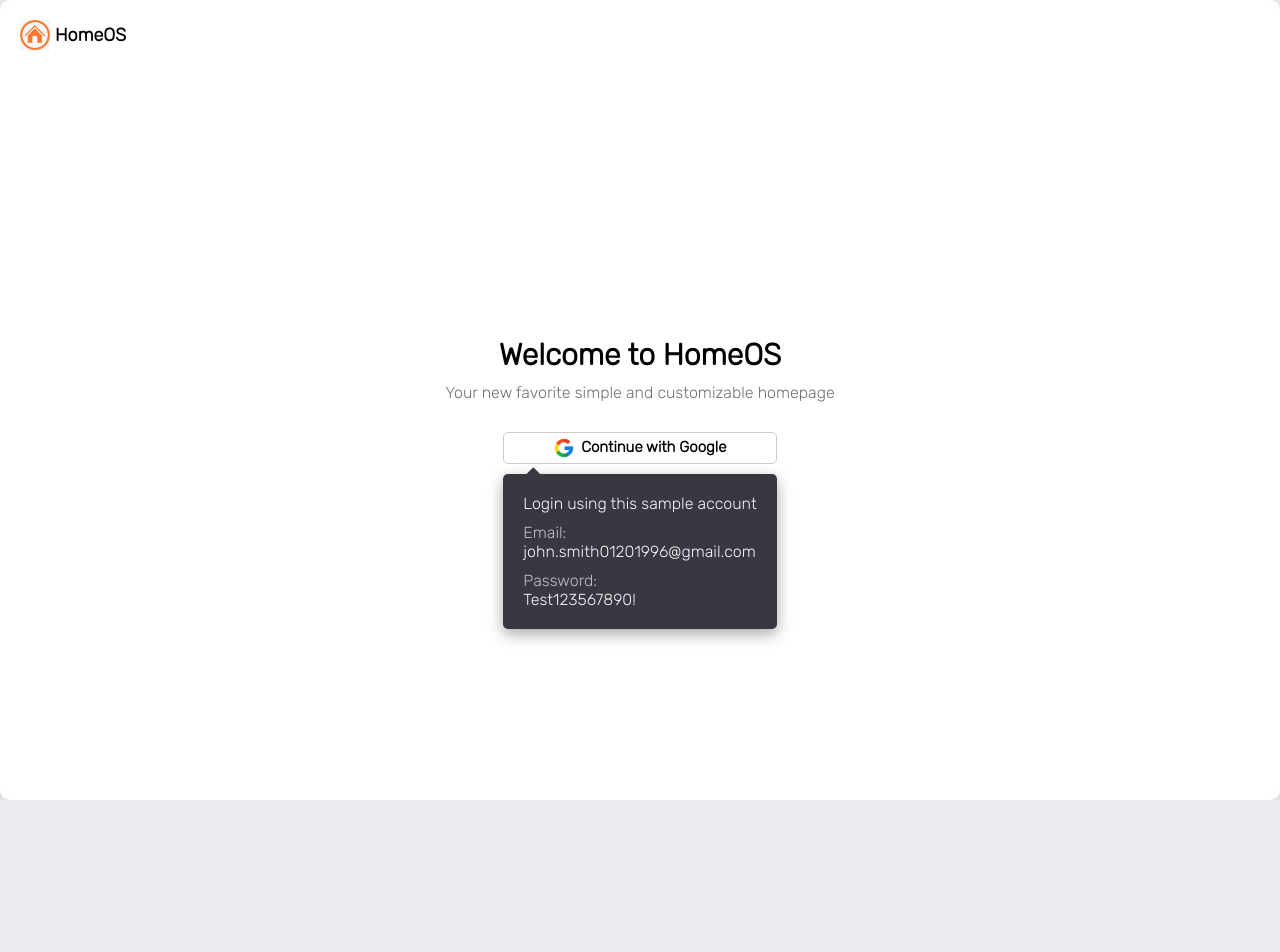
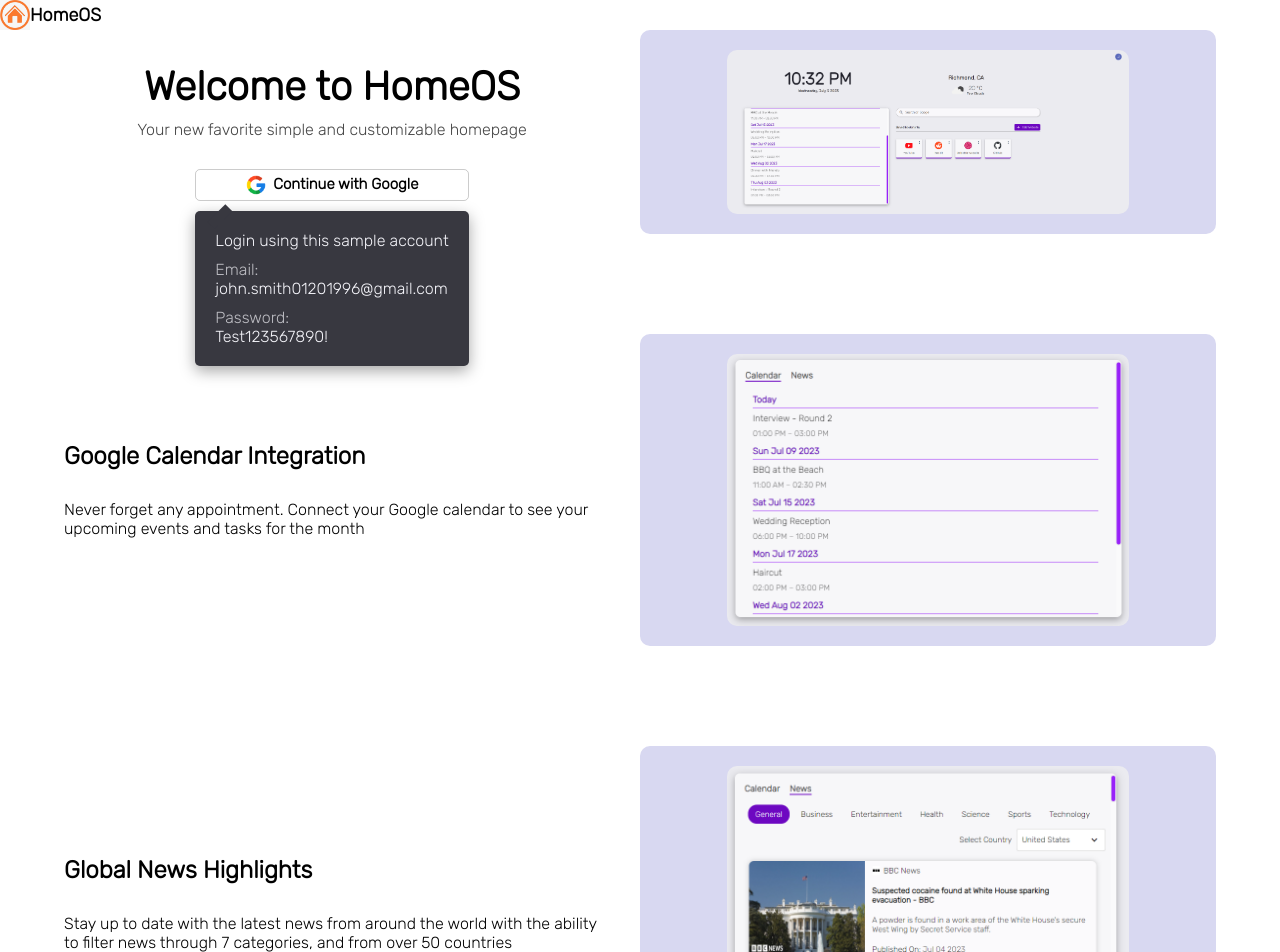
Before and after one commit to jon-ng0120/HomeOS, a React (Create React App) app in the folder client/: page / in a window 1280 px wide. Shown: the top 952 px of the page. Before the commit the page ends 800 px from the top, so only its background shows below. Built offline with nearby package versions, Linux system fonts and the light colour scheme; no server answers.

Commit message:
Added content to login page for details

```diff
--- a/client/src/App.scss
+++ b/client/src/App.scss
@@ -5,9 +5,9 @@
   display: flex;
   flex-direction: column;
   gap: 3rem;
-  width: 95%;
+  width: 100%;
+  height: 100%;
   margin: auto;
-  height: 80vh;
 }
 
 .background {
--- a/client/src/components/login/Login.js
+++ b/client/src/components/login/Login.js
@@ -5,6 +5,9 @@
 import classes from './Login.module.scss';
 import PulseLoader from 'react-spinners/PulseLoader';
 import SampleLoginTooltip from './SampleLoginTooltip';
+import overview from '../../assets/overview.png';
+import calendar from '../../assets/calendar.png';
+import news from '../../assets/news.png';
 
 const Login = () => {
   const authProviderCtx = useContext(AuthContext);
@@ -87,6 +90,10 @@
   };
   return (
     <div className={classes.login_container}>
+      <div className={classes.icon_container}>
+        <img src={icon} className={classes.icon} />
+        <p className={classes.title}>HomeOS</p>
+      </div>
       {loading ? (
         <div className={classes.loading_container}>
           <PulseLoader color="#f36d14" />
@@ -94,12 +101,10 @@
         </div>
       ) : (
         <>
-          <div className={classes.icon_container}>
-            <img src={icon} className={classes.icon} />
-            <p className={classes.title}>HomeOS</p>
-          </div>
+          <div className={classes.details}>
+            <div>
               <div className={classes.login_info}>
-            <p className={classes.welcome}>Welcome to HomeOS</p>
+                <h1 className={classes.welcome}>Welcome to HomeOS</h1>
                 <p className={classes.welcome_details}>
                   Your new favorite simple and customizable homepage
                 </p>
@@ -109,6 +114,48 @@
                 </div>
                 <SampleLoginTooltip />
               </div>
+              <div className={classes.imageContainer}>
+                <img src={overview} />
+              </div>
+            </div>
+            <div>
+              <div>
+                <h2>Google Calendar Integration</h2>
+                <p>
+                  Never forget any appointment. Connect your Google calendar to
+                  see your upcoming events and tasks for the month
+                </p>
+              </div>
+              <div className={classes.imageContainer}>
+                <img src={calendar} />
+              </div>
+            </div>
+            <div>
+              <div>
+                <h2>Global News Highlights</h2>
+                <p>
+                  Stay up to date with the latest news from around the world
+                  with the ability to filter news through 7 categories, and from
+                  over 50 countries
+                </p>
+              </div>
+              <div className={classes.imageContainer}>
+                <img src={news} />
+              </div>
+            </div>
+            <div>
+              <div>
+                <h2>Customizable Bookmarks</h2>
+                <p>
+                  Create a list of your favorite websites and save them in your
+                  bookmarked section.
+                </p>
+              </div>
+              <div className={classes.imageContainer}>
+                <img src={news} />
+              </div>
+            </div>
+          </div>
         </>
       )}
     </div>
--- a/client/src/components/login/Login.module.scss
+++ b/client/src/components/login/Login.module.scss
@@ -1,14 +1,58 @@
 .login_container {
   display: flex;
-  position: relative;
   flex-direction: column;
-  justify-content: center;
+  // position: relative;
+  // flex-direction: column;
+  // justify-content: center;
   background-color: #fff;
-  // width: 60rem;
-  height: 100vh;
+  min-height: 100vh;
+  // margin: auto;
+  // box-shadow: rgba(100, 100, 111, 0.2) 0px 7px 29px 0px;
+  // justify-content: center;
+}
+
+.details {
+  height: 100%;
+  max-width: 1400px;
+  width: 90%;
+  display: flex;
+  flex-direction: column;
+  gap: 10rem;
   margin: auto;
-  border-radius: 1rem;
-  box-shadow: rgba(100, 100, 111, 0.2) 0px 7px 29px 0px;
+  // flex-direction: column;
+  // justify-content: center;
+  // align-items: center;
+
+  & > div {
+    display: flex;
+    flex-direction: column;
+    align-items: center;
+    gap: 4rem;
+    h2 {
+      margin-bottom: 3rem;
+    }
+    @media (min-width: 992px) {
+      flex-direction: row;
+    }
+    & > div {
+      @media (min-width: 992px) {
+        width: 100%;
+      }
+    }
+  }
+
+  .imageContainer {
+    border-radius: 1rem;
+    background-color: rgb(216, 216, 241);
+    display: flex;
+    align-items: center;
+    justify-content: center;
+    padding: 2rem;
+    img {
+      width: 75%;
+      border-radius: 1rem;
+    }
+  }
 }
 
 .loading_container {
@@ -21,12 +65,12 @@
 }
 
 .icon_container {
-  position: absolute;
-  top: 2rem;
-  left: 2rem;
+  // position: absolute;
+  // top: 2rem;
+  // left: 2rem;
   display: flex;
   align-items: center;
-  gap: 0.5rem;
+  // gap: 0.5rem;
 
   .icon {
     height: 3rem;
@@ -48,12 +92,12 @@
   position: relative;
 
   .welcome {
-    font-size: 3rem;
-    font-weight: 600;
+    font-size: 4rem;
+    font-weight: 800;
   }
 
   .welcome_details {
-    color: rgb(114, 114, 114);
+    color: rgb(69, 69, 69);
   }
 
   .sign_in_btn {
--- a/client/src/components/websites/WebsiteModal.js
+++ b/client/src/components/websites/WebsiteModal.js
@@ -38,7 +38,7 @@
       url: values.url,
       icon: `https://t2.gstatic.com/faviconV2?client=SOCIAL&type=FAVICON&fallback_opts=TYPE,SIZE,URL&url=http://${websiteDomain}&size=64`,
     };
-    const res = await fetch('http://localhost:8080/website/create', {
+    const res = await fetch('https://homeos.onrender.com/website/create', {
       method: 'POST',
       headers: {
         'Content-Type': 'application/json',
@@ -68,7 +68,7 @@
       return website;
     });
 
-    const res = await fetch('http://localhost:8080/website/update', {
+    const res = await fetch('https://homeos.onrender.com/website/update', {
       method: 'POST',
       headers: {
         'Content-Type': 'application/json',
--- a/client/src/index.css
+++ b/client/src/index.css
@@ -15,8 +15,8 @@
   font-family: 'Rubik', sans-serif;
   height: 100%;
   width: 100%;
-  display: flex;
-  flex-direction: column;
-  justify-content: center;
+  /* display: flex; */
+  /* flex-direction: column; */
+  /* justify-content: center; */
   background-color: #ebebf0;
 }
```
Also changed, not shown: client/src/assets/calendar.png, client/src/assets/overview.png (added). Lines whose indentation alone changed are shown as unchanged.
